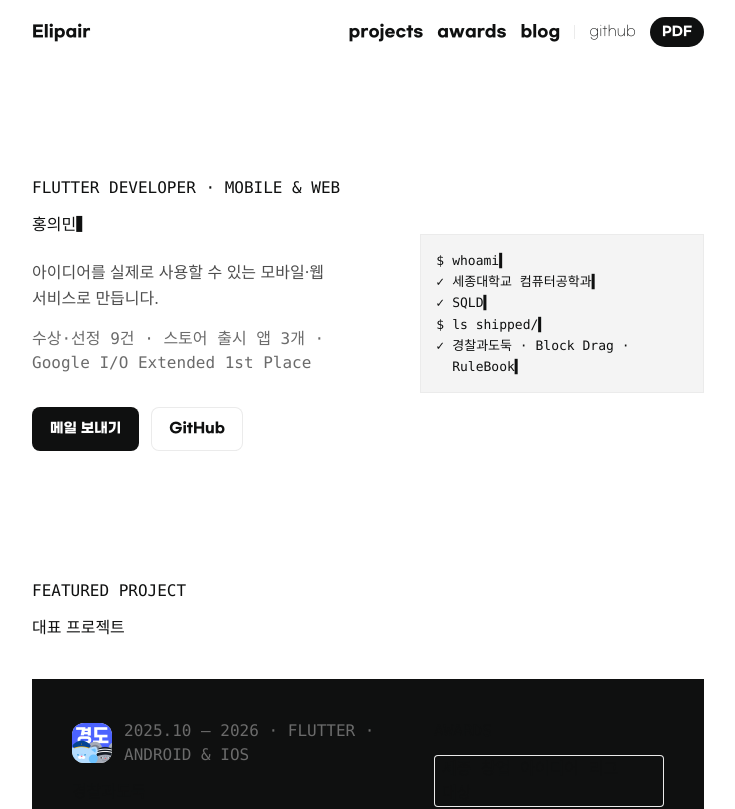
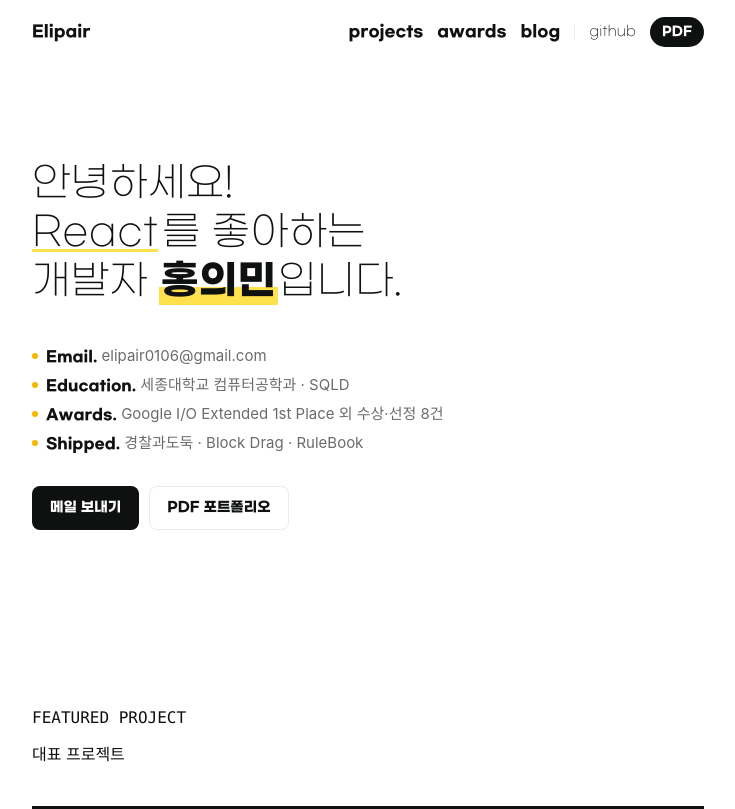
Before and after one commit to EM-H20/EM-H20.github.io, a Next.js app: page / in a window 1280 px wide. Shown: the top 809 px of the page, without its empty margins (272-1007 px from the left). Built offline with nearby package versions, Linux system fonts and the light colour scheme; a web font is replaced by a local one.

Commit message:
feat: add greeting hero with rotating typed word
Claude-Session: https://claude.ai/code/session_01F2XuCryd8mU6U6vz2k6BML

```diff
--- a/src/app/(site)/design/page.tsx
+++ b/src/app/(site)/design/page.tsx
@@ -7,8 +7,9 @@ import { Highlight } from "@/components/ui/Highlight";
 import { IconCircle } from "@/components/ui/IconCircle";
 import { ImageSlot } from "@/components/ui/ImageSlot";
 import { InfoLines } from "@/components/ui/InfoLines";
+import { RotatingWord } from "@/components/ui/RotatingWord";
 import { Skeleton } from "@/components/ui/Skeleton";
-import { allImages, featured, heroInfo, projects } from "@/content/profile";
+import { allImages, featured, hero, heroInfo, projects } from "@/content/profile";
 
 export const metadata: Metadata = { title: "Design", robots: { index: false } };
 
@@ -45,6 +46,14 @@ export default function DesignPage() {
   return (
     <main className="flex-1 py-12">
       <Container className="space-y-14">
+        <Block name="ROTATING WORD">
+          <p className="font-display text-greet font-light">
+            <span className="block whitespace-nowrap">
+              <RotatingWord words={hero.words} />를 좋아하는
+            </span>
+          </p>
+        </Block>
+
         <Block name="COLORS">
           <ul className="grid grid-cols-4 gap-3">
             {SWATCHES.map(([name, cls]) => (
--- a/src/components/sections/Hero.tsx
+++ b/src/components/sections/Hero.tsx
@@ -1,31 +1,36 @@
 import { Button } from "@/components/ui/Button";
-import { CliPanel } from "@/components/ui/CliPanel";
 import { Container } from "@/components/ui/Container";
-import { Eyebrow } from "@/components/ui/Eyebrow";
-import { Typewriter } from "@/components/ui/Typewriter";
-import { cliLines, hero, heroStats, links } from "@/content/profile";
-import { schedule } from "@/lib/typing";
+import { Highlight } from "@/components/ui/Highlight";
+import { InfoLines } from "@/components/ui/InfoLines";
+import { RotatingWord } from "@/components/ui/RotatingWord";
+import { hero, heroInfo, links } from "@/content/profile";
+import { site } from "@/lib/site";
 
+// Each line is nowrap and the size is clamped, so the block keeps one height while the word types.
 export function Hero() {
-  const lines = cliLines();
-  const [nameStart, ...lineStarts] = schedule([hero.name, ...lines.map((l) => l.text)]);
   return (
-    <Container className="grid gap-12 pt-16 md:grid-cols-[1.2fr_1fr] md:items-center md:pt-28">
-      <div>
-        <Eyebrow>{hero.eyebrow}</Eyebrow>
-        <h1 className="text-display font-book text-fg" aria-label={hero.name}>
-          <Typewriter text={hero.name} start={nameStart} />
-        </h1>
-        <p className="mt-6 max-w-xl text-body text-fg-muted">{hero.intro}</p>
-        <p className="mt-4 font-mono text-caption text-fg-subtle">{heroStats().join(" · ")}</p>
-        <div className="mt-8 flex flex-wrap gap-3">
-          <Button href={links.email.href}>메일 보내기</Button>
-          <Button href={links.github.href} variant="ghost">
-            GitHub
-          </Button>
-        </div>
+    <Container className="pt-16 pb-12 md:pt-24">
+      <h1 className="sr-only">{`안녕하세요! ${hero.words[0]}를 좋아하는 개발자 ${hero.name}입니다.`}</h1>
+      <p aria-hidden="true" className="font-display text-greet font-light text-fg">
+        <span className="block whitespace-nowrap">안녕하세요!</span>
+        <span className="block whitespace-nowrap">
+          <RotatingWord words={hero.words} />를 좋아하는
+        </span>
+        <span className="block whitespace-nowrap">
+          개발자{" "}
+          <Highlight>
+            <strong className="font-bold">{hero.name}</strong>
+          </Highlight>
+          입니다.
+        </span>
+      </p>
+      <InfoLines lines={heroInfo()} className="mt-9" />
+      <div className="mt-7 flex flex-wrap gap-2.5">
+        <Button href={links.email.href}>메일 보내기</Button>
+        <Button href={site.pdf.href} download={site.pdf.filename} variant="ghost">
+          PDF 포트폴리오
+        </Button>
       </div>
-      <CliPanel lines={lines} starts={lineStarts} />
     </Container>
   );
 }
--- /dev/null
+++ b/src/components/ui/RotatingWord.tsx
@@ -0,0 +1,43 @@
+"use client";
+
+import { useEffect, useRef } from "react";
+import { HOLD_MS, type RotState, step, visible } from "@/lib/rotating";
+
+// Updates its text node through a ref instead of React state: the repo's lint forbids setState in
+// effects, and re-rendering every 50ms buys nothing. The server renders the first word complete.
+export function RotatingWord({ words }: { words: readonly string[] }) {
+  const ref = useRef<HTMLSpanElement>(null);
+
+  useEffect(() => {
+    const el = ref.current;
+    if (!el || words.length < 2 || matchMedia("(prefers-reduced-motion: reduce)").matches) return;
+    let state: RotState = { word: 0, length: Array.from(words[0]).length, deleting: false };
+    let timer: ReturnType<typeof setTimeout> | undefined;
+    const tick = () => {
+      const next = step(words, state);
+      state = next.state;
+      el.textContent = visible(words, state);
+      timer = setTimeout(tick, next.delay);
+    };
+    // Pause in background tabs; resume from the current state when visible again.
+    const onVisibility = () => {
+      clearTimeout(timer);
+      if (!document.hidden) timer = setTimeout(tick, HOLD_MS);
+    };
+    timer = setTimeout(tick, HOLD_MS);
+    document.addEventListener("visibilitychange", onVisibility);
+    return () => {
+      clearTimeout(timer);
+      document.removeEventListener("visibilitychange", onVisibility);
+    };
+  }, [words]);
+
+  return (
+    <>
+      <span ref={ref} className="rw-word">
+        {words[0]}
+      </span>
+      <span aria-hidden="true" className="rw-caret" />
+    </>
+  );
+}
--- /dev/null
+++ b/src/lib/rotating.ts
@@ -0,0 +1,22 @@
+// Hero word loop: type → hold → delete → pause → next word. Pure, so it is testable without a DOM.
+export const TYPE_MS = 110;
+export const DELETE_MS = 50;
+export const HOLD_MS = 1400;
+export const NEXT_MS = 300;
+
+export type RotState = { word: number; length: number; deleting: boolean };
+
+const chars = (word: string) => Array.from(word);
+
+/** Advances one step and returns how long the new state should stay on screen. */
+export function step(words: readonly string[], state: RotState): { state: RotState; delay: number } {
+  const full = chars(words[state.word]).length;
+  if (!state.deleting && state.length < full) return { state: { ...state, length: state.length + 1 }, delay: TYPE_MS };
+  if (!state.deleting) return { state: { ...state, deleting: true }, delay: HOLD_MS };
+  if (state.length > 0) return { state: { ...state, length: state.length - 1 }, delay: DELETE_MS };
+  return { state: { word: (state.word + 1) % words.length, length: 0, deleting: false }, delay: NEXT_MS };
+}
+
+export function visible(words: readonly string[], state: RotState): string {
+  return chars(words[state.word]).slice(0, state.length).join("");
+}
```
Also changed, not shown: 1 other file (tests, documents, lock files or other folders).
